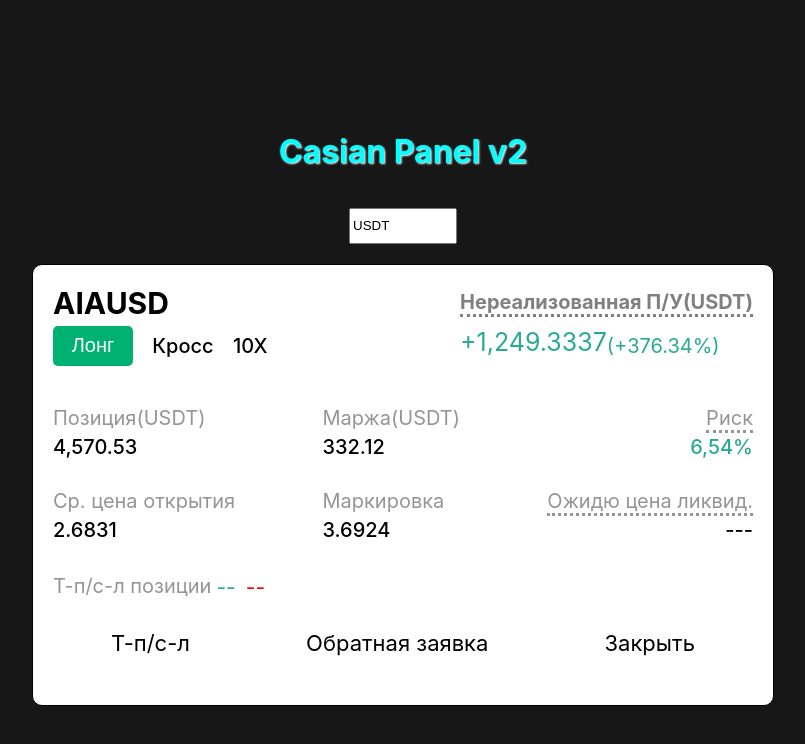
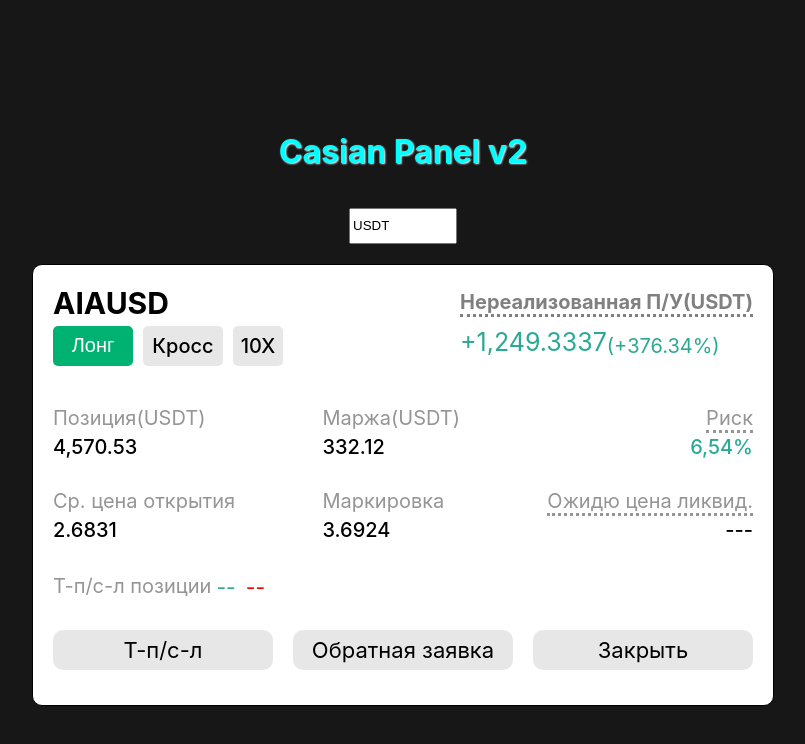
Before and after one commit to Cailycade15/kasian_panel_2, a React (Create React App) app: page / in a window 1280 px wide. Shown: the top 744 px of the page, without its empty margins (237-1042 px from the left). Built offline with nearby package versions, Linux system fonts and the light colour scheme; the HTML template or start-up script is replaced by a standard one.

Commit message:
Finished. Wait Kasyan's assessments

```diff
--- a/src/components/First_Line/First_Line.module.css
+++ b/src/components/First_Line/First_Line.module.css
@@ -51,16 +51,20 @@
     font-size: 20px;
     font-weight: 500;
     text-align: center;
+    background-color: #e7e7e7;
+    border-radius: 5px;
 }
 
 .coefficient{
-    width: 20px;
+    width: 50px;
     height: 40px;
     line-height: 40px;
     color: black;
     font-size: 20px;
     font-weight: 500;
     text-align: center;
+    background-color: #e7e7e7;
+    border-radius: 5px;
 }
 
 .right_part_up{
--- a/src/components/First_Line/First_Line.tsx
+++ b/src/components/First_Line/First_Line.tsx
@@ -79,7 +79,7 @@ const First_Line = ({currency, setCurrency}: Props) => {
         style={{gap: "10px"}}
         >
         <div className={cl.right_part_up}>
-            <Input_Text text={`Нереализованная П/У(${currency})`} line={true}/>
+            <Input_Text text={`Нереализованная П/У(${currency})`} line={true} sign_end={`(${currency})`}/>
         </div>
 
         <div
--- a/src/components/Panel/PanelComponent.module.css
+++ b/src/components/Panel/PanelComponent.module.css
@@ -40,6 +40,14 @@
 
 .last_line{
     display: flex;
-    justify-content: space-around;
+    justify-content: space-between;
     font-size: 22px;
 }
+
+.but{
+    background-color: #e7e7e7;
+    border-radius: 10px;
+    width: 220px;
+    text-align: center;
+    padding: 7px 0px;
+}
--- a/src/components/Panel/PanelComponent.tsx
+++ b/src/components/Panel/PanelComponent.tsx
@@ -27,9 +27,9 @@ function PanelComponent() {
       </span>
 
       <span className={cl.last_line}>
-        <span>Т-п/c-л</span>
-        <span>Обратная заявка</span>
-        <span>Закрыть</span>
+        <span className={cl.but}>Т-п/c-л</span>
+        <span className={cl.but}>Обратная заявка</span>
+        <span className={cl.but}>Закрыть</span>
       </span>
 
     </div>
```
